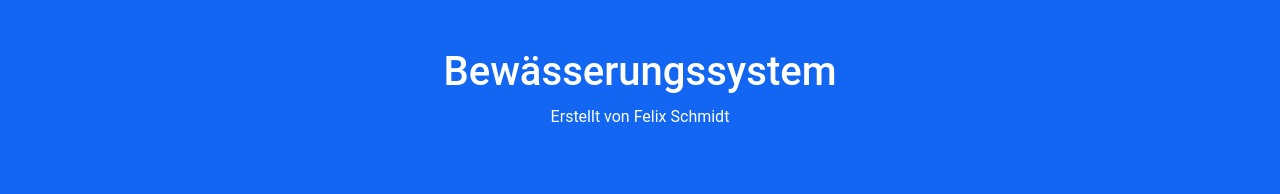
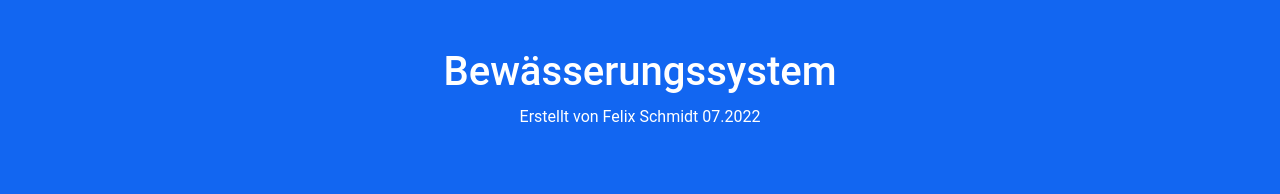
Before and after one commit to FxS19/Bewaesserungssystem, a plain HTML site: page data/index.html in a window 1280 px wide. Shown: the top 194 px of the page. Drawn offline with Linux system fonts and the light colour scheme; no server answers.

Commit message:
Datum hinzugefügt

```diff
--- a/data/index.html
+++ b/data/index.html
@@ -14,7 +14,7 @@
     <body class="mdc-typography">
         <div class="container-fluid p-5 bg-primary text-white text-center">
             <h1>Bewässerungssystem</h1>
-            <p>Erstellt von Felix Schmidt</p>
+            <p>Erstellt von Felix Schmidt 07.2022</p>
         </div>
 
         <div id="jsWarn" class="container bg-danger">
```
